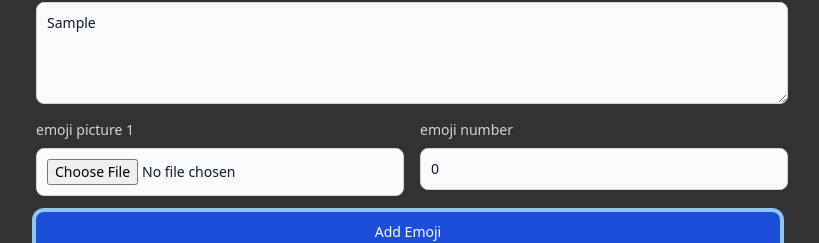
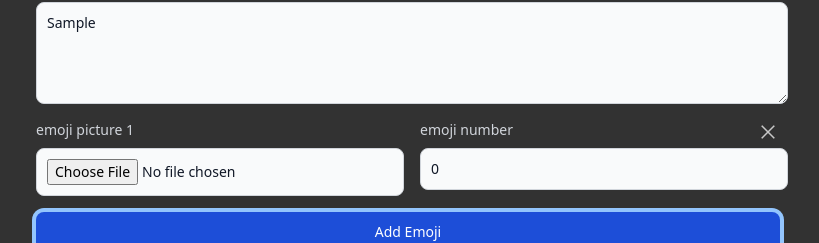
Before and after one commit to KalleChen/slack-faker, a React (Create React App) app: page / in a window 1280 px wide. Both pictures are taken after typing "Sample", "Sample" into the empty fields and a click on the button "Add Emoji". Shown: the part 294-537 px from the top of the page, without its empty margins (228-1047 px from the left). Built offline with nearby package versions, Linux system fonts and the light colour scheme.

Commit message:
feat: remove emoji func

```diff
--- a/src/contexts/QuoteContext.tsx
+++ b/src/contexts/QuoteContext.tsx
@@ -24,6 +24,7 @@ export interface QuoteContextInterface {
     index: number
   ) => void
   handleAddEmoji: (quoteIndex: number) => void
+  handleRemoveEmoji: (quoteIndex: number, index: number) => void
   handleAddQuote: () => void
   handleRemoveQuote: (quoteIndex: number) => void
   quoteList: string[]
@@ -45,6 +46,7 @@ const initialValue: QuoteContextInterface = {
   emojiNumberList: [[]],
   handleChangeEmojiNumberList: () => {},
   handleAddEmoji: () => {},
+  handleRemoveEmoji: () => {},
   handleAddQuote: () => {},
   handleRemoveQuote: () => {},
   quoteList: [''],
@@ -117,6 +119,18 @@ export const QuoteContextProvider: React.FC<Props> = ({ children }) => {
       return newEmojiNUmberList
     })
   }, [])
+  const handleRemoveEmoji = useCallback((quoteIndex: number, index: number) => {
+    setEmojiList((prev) => {
+      const newEmojiList = JSON.parse(JSON.stringify(prev)) as typeof prev
+      newEmojiList[quoteIndex].splice(index, 1)
+      return newEmojiList
+    })
+    setEmojiNumberList((prev) => {
+      const newEmojiNUmberList = JSON.parse(JSON.stringify(prev)) as typeof prev
+      newEmojiNUmberList[quoteIndex].splice(index, 1)
+      return newEmojiNUmberList
+    })
+  }, [])
   const handleChangeTime = useCallback(
     (e: React.FormEvent<HTMLInputElement>) => {
       setTime(e.currentTarget.value)
@@ -170,6 +184,7 @@ export const QuoteContextProvider: React.FC<Props> = ({ children }) => {
     handleAddQuote,
     handleRemoveQuote,
     handleAddEmoji,
+    handleRemoveEmoji,
     quoteList,
     handleChangeQuote,
   }
--- a/src/layouts/Settings.tsx
+++ b/src/layouts/Settings.tsx
@@ -17,6 +17,7 @@ const Settings: React.FC = () => {
     handleAddQuote,
     handleRemoveQuote,
     handleAddEmoji,
+    handleRemoveEmoji,
     quoteList,
     handleChangeQuote,
   } = useQuoteContext()
@@ -72,7 +73,10 @@ const Settings: React.FC = () => {
             </div>
             {Array.isArray(emojiNumberList[quoteIndex]) &&
               emojiNumberList[quoteIndex].map((emojiNumber, index) => (
-                <React.Fragment key={index}>
+                <div
+                  key={index}
+                  className="relative col-start-1 col-end-3 grid grid-cols-2 gap-4"
+                >
                   <Input
                     label={`emoji picture ${index + 1}`}
                     placeholder=""
@@ -92,7 +96,13 @@ const Settings: React.FC = () => {
                       handleChangeEmojiNumberList(e, quoteIndex, index)
                     }
                   />
-                </React.Fragment>
+                  <button
+                    className="absolute top-0 right-2"
+                    onClick={() => handleRemoveEmoji(quoteIndex, index)}
+                  >
+                    <span className="material-symbols-outlined">close</span>
+                  </button>
+                </div>
               ))}
             <button
               type="button"
```
